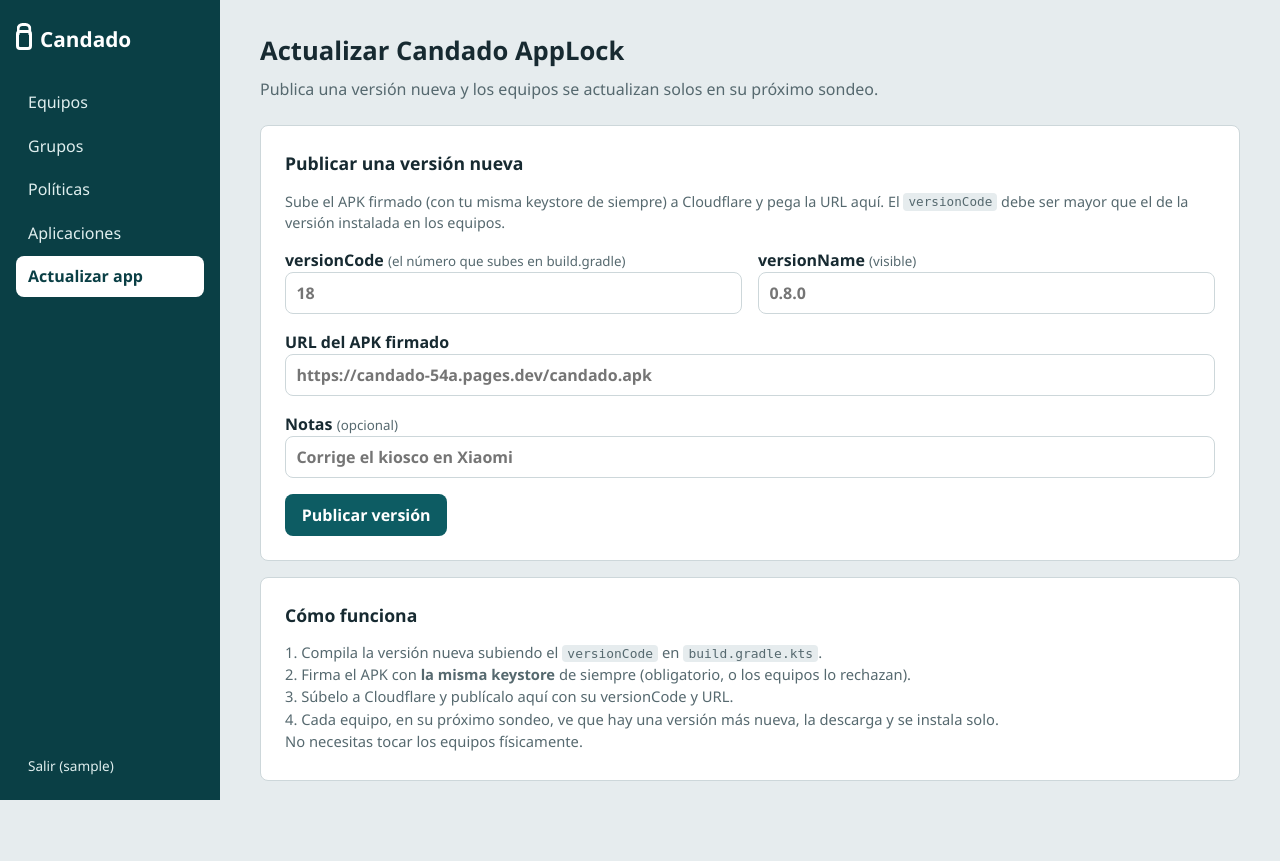
After one commit to LoninGonzalez/candado-panel, a Django app: page /actualizacion/ in a window 1280 px wide. The commit adds this page. Run offline with Django 5.2, Linux system fonts and the light colour scheme; the visitor is signed in with stand-in values (Sample User, id 1); data that the repository does not hold is empty.

Commit message:
Map and More

```diff
--- a/backend/app/admin.py
+++ b/backend/app/admin.py
@@ -1,9 +1,11 @@
 from django.contrib import admin
 
-from .models import Aplicacion, Comando, Dispositivo, Politica
+from .models import Aplicacion, Comando, Dispositivo, Grupo, Politica, VersionApp
 
 admin.site.register(Politica)
+admin.site.register(Grupo)
 admin.site.register(Dispositivo)
 admin.site.register(Comando)
 admin.site.register(Aplicacion)
+admin.site.register(VersionApp)
 admin.site.site_header = "Candado — Administración"
--- a/backend/app/urls.py
+++ b/backend/app/urls.py
@@ -10,12 +10,19 @@ urlpatterns = [
     path("dispositivo/<int:pk>/", views.dispositivo, name="dispositivo"),
     path("dispositivo/<int:pk>/alias/", views.dispositivo_alias, name="dispositivo_alias"),
     path("dispositivo/<int:pk>/politica/", views.dispositivo_politica, name="dispositivo_politica"),
+    path("dispositivo/<int:pk>/grupos/", views.dispositivo_grupos, name="dispositivo_grupos"),
     path("dispositivo/<int:pk>/comando/", views.comando, name="comando"),
+    path("grupos/", views.grupos, name="grupos"),
+    path("grupos/nuevo/", views.grupo_editar, name="grupo_nuevo"),
+    path("grupos/<int:pk>/", views.grupo_editar, name="grupo_editar"),
+    path("grupos/<int:pk>/borrar/", views.grupo_borrar, name="grupo_borrar"),
     path("politicas/", views.politicas, name="politicas"),
     path("politicas/nueva/", views.politica_editar, name="politica_nueva"),
     path("politicas/<int:pk>/", views.politica_editar, name="politica_editar"),
     path("aplicaciones/", views.aplicaciones, name="aplicaciones"),
     path("aplicaciones/<int:pk>/borrar/", views.aplicacion_borrar, name="aplicacion_borrar"),
+    path("actualizacion/", views.actualizacion, name="actualizacion"),
+    path("actualizacion/<int:pk>/alternar/", views.actualizacion_alternar, name="actualizacion_alternar"),
 
     # API para teléfonos (token)
     path("api/checkin/", api_agente.checkin, name="checkin"),
--- a/backend/app/views.py
+++ b/backend/app/views.py
@@ -8,7 +8,7 @@ from django.shortcuts import get_object_or_404, redirect, render
 from django.utils import timezone
 from django.views.decorators.http import require_POST
 
-from .models import Aplicacion, Comando, Dispositivo, Politica
+from .models import Aplicacion, Comando, Dispositivo, Grupo, Politica, VersionApp
 
 PAQUETE_RE = re.compile(r"^[a-zA-Z][\w]*(\.[a-zA-Z][\w]*)+$")
 
@@ -46,7 +46,15 @@ def salir(request):
 
 @login_required
 def inicio(request):
-    disp = list(Dispositivo.objects.select_related("politica"))
+    qs = Dispositivo.objects.select_related("politica").prefetch_related("grupos")
+    # Filtro opcional por grupo
+    grupo_id = request.GET.get("grupo")
+    grupo_sel = None
+    if grupo_id:
+        grupo_sel = Grupo.objects.filter(pk=grupo_id).first()
+        if grupo_sel:
+            qs = qs.filter(grupos=grupo_sel)
+    disp = list(qs)
     en_linea = sum(1 for d in disp if d.en_linea)
     desactualizados = sum(1 for d in disp if not d.al_dia)
     return render(request, "dispositivos.html", {
@@ -56,6 +64,8 @@ def inicio(request):
         "total": len(disp),
         "desactualizados": desactualizados,
         "politicas": Politica.objects.all(),
+        "grupos": Grupo.objects.all(),
+        "grupo_sel": grupo_sel,
     })
 
 
@@ -66,6 +76,9 @@ def dispositivo(request, pk):
         "seccion": "disp",
         "d": d,
         "politicas": Politica.objects.all(),
+        "grupos": Grupo.objects.all(),
+        "grupos_del_equipo": set(d.grupos.values_list("pk", flat=True)),
+        "politica_efectiva": d.politica_efectiva(),
         "apps": Aplicacion.objects.all(),
         "comandos": d.comandos.all()[:20],
     })
@@ -91,6 +104,65 @@ def dispositivo_politica(request, pk):
     d.save(update_fields=["politica", "version_aplicada"])
     messages.success(request, "Política asignada. El equipo la aplicará en el próximo sondeo.")
     return redirect("dispositivo", pk=pk)
+
+
+@login_required
+@require_POST
+def dispositivo_grupos(request, pk):
+    d = get_object_or_404(Dispositivo, pk=pk)
+    ids = request.POST.getlist("grupos")
+    d.grupos.set(Grupo.objects.filter(pk__in=ids))
+    d.version_aplicada = None  # por si cambió la política heredada
+    d.save(update_fields=["version_aplicada"])
+    messages.success(request, "Grupos actualizados.")
+    return redirect("dispositivo", pk=pk)
+
+
+# -------- Grupos --------
+
+@login_required
+def grupos(request):
+    gs = Grupo.objects.select_related("politica").annotate(n=Count("dispositivos"))
+    return render(request, "grupos.html", {"seccion": "grupo", "grupos": gs})
+
+
+@login_required
+def grupo_editar(request, pk=None):
+    g = get_object_or_404(Grupo, pk=pk) if pk else None
+    if request.method == "POST":
+        nombre = request.POST.get("nombre", "").strip()
+        if not nombre:
+            messages.error(request, "El grupo necesita un nombre.")
+            return redirect("grupos")
+        pol = Politica.objects.filter(pk=request.POST.get("politica")).first()
+        try:
+            orden = max(0, int(request.POST.get("orden") or 0))
+        except ValueError:
+            orden = 0
+        if g is None:
+            g = Grupo()
+        g.nombre = nombre
+        g.descripcion = request.POST.get("descripcion", "").strip()
+        g.politica = pol
+        g.orden = orden
+        g.save()
+        # Al cambiar la política del grupo, forzar re-sincronización de sus equipos
+        g.dispositivos.update(version_aplicada=None)
+        messages.success(request, "Grupo guardado.")
+        return redirect("grupos")
+    return render(request, "grupo_editar.html", {
+        "seccion": "grupo", "g": g, "politicas": Politica.objects.all(),
+    })
+
+
+@login_required
+@require_POST
+def grupo_borrar(request, pk):
+    g = get_object_or_404(Grupo, pk=pk)
+    g.dispositivos.update(version_aplicada=None)  # recalcular política al perder el grupo
+    g.delete()
+    messages.success(request, "Grupo eliminado.")
+    return redirect("grupos")
 
 
 @login_required
@@ -218,3 +290,49 @@ def aplicaciones(request):
 def aplicacion_borrar(request, pk):
     get_object_or_404(Aplicacion, pk=pk).delete()
     return redirect("aplicaciones")
+
+
+# -------- Auto-actualización de la app --------
+
+@login_required
+def actualizacion(request):
+    if request.method == "POST":
+        try:
+            vc = int(request.POST.get("version_code") or 0)
+        except ValueError:
+            vc = 0
+        vn = request.POST.get("version_name", "").strip()
+        url = request.POST.get("url", "").strip()
+        if vc <= 0 or not vn or not url:
+            messages.error(request, "Completa versionCode, versionName y la URL del APK.")
+            return redirect("actualizacion")
+        VersionApp.objects.create(
+            version_code=vc, version_name=vn, url=url,
+            notas=request.POST.get("notas", "").strip(),
+            activa=True,
+        )
+        messages.success(request, f"Versión {vn} publicada. Los equipos se actualizarán en su próximo sondeo.")
+        return redirect("actualizacion")
+
+    versiones = VersionApp.objects.all()[:20]
+    equipos = Dispositivo.objects.all()
+    actual = VersionApp.actual()
+    # Cuántos equipos están ya en la versión disponible (comparando versionName)
+    al_dia = sum(1 for e in equipos if actual and e.app_version == actual.version_name)
+    return render(request, "actualizacion.html", {
+        "seccion": "upd",
+        "versiones": versiones,
+        "actual": actual,
+        "total_equipos": equipos.count(),
+        "al_dia": al_dia,
+    })
+
+
+@login_required
+@require_POST
+def actualizacion_alternar(request, pk):
+    v = get_object_or_404(VersionApp, pk=pk)
+    v.activa = not v.activa
+    v.save(update_fields=["activa"])
+    messages.success(request, "Estado de la versión actualizado.")
+    return redirect("actualizacion")
--- /dev/null
+++ b/backend/templates/actualizacion.html
@@ -0,0 +1,62 @@
+{% extends "base.html" %}
+{% block titulo %}Actualizar app{% endblock %}
+{% block contenido %}
+<div class="cab"><div><h1>Actualizar Candado AppLock</h1><div class="resumen">Publica una versión nueva y los equipos se actualizan solos en su próximo sondeo.</div></div></div>
+
+{% if actual %}
+<div class="tarjeta">
+  <h2>Versión que se está repartiendo</h2>
+  <p style="font-size:1.4rem;font-weight:700;margin:.2rem 0">Candado v{{ actual.version_name }} <small style="font-weight:400;color:var(--pizarra)">(code {{ actual.version_code }})</small></p>
+  <p style="color:var(--pizarra);margin:.2rem 0">{{ al_dia }} de {{ total_equipos }} equipo{{ total_equipos|pluralize }} ya en esta versión.</p>
+</div>
+{% endif %}
+
+<div class="tarjeta">
+  <h2>Publicar una versión nueva</h2>
+  <p style="color:var(--pizarra);font-size:.9rem">
+    Sube el APK firmado (con tu misma keystore de siempre) a Cloudflare y pega la URL aquí.
+    El <code>versionCode</code> debe ser mayor que el de la versión instalada en los equipos.
+  </p>
+  <form method="post">
+    {% csrf_token %}
+    <div style="display:grid;grid-template-columns:1fr 1fr;gap:1rem">
+      <label>versionCode <small>(el número que subes en build.gradle)</small><input type="number" name="version_code" min="1" required placeholder="18"></label>
+      <label>versionName <small>(visible)</small><input name="version_name" required placeholder="0.8.0"></label>
+    </div>
+    <label>URL del APK firmado<input type="url" name="url" required placeholder="https://candado-54a.pages.dev/candado.apk"></label>
+    <label>Notas <small>(opcional)</small><input name="notas" placeholder="Corrige el kiosco en Xiaomi"></label>
+    <button class="boton">Publicar versión</button>
+  </form>
+</div>
+
+{% if versiones %}
+<div class="tarjeta">
+  <h2>Historial de versiones</h2>
+  <table class="tabla">
+    <thead><tr><th>Versión</th><th>Code</th><th>Estado</th><th>Publicada</th><th></th></tr></thead>
+    <tbody>
+    {% for v in versiones %}
+      <tr>
+        <td>v{{ v.version_name }}{% if v.notas %}<br><small style="color:var(--pizarra)">{{ v.notas }}</small>{% endif %}</td>
+        <td>{{ v.version_code }}</td>
+        <td>{% if v.activa %}<span class="et ok">activa</span>{% else %}<span class="et gris">inactiva</span>{% endif %}</td>
+        <td>{{ v.actualizada|timesince }} atrás</td>
+        <td><form method="post" action="{% url 'actualizacion_alternar' v.pk %}">{% csrf_token %}<button class="boton sec mini">{% if v.activa %}Desactivar{% else %}Activar{% endif %}</button></form></td>
+      </tr>
+    {% endfor %}
+    </tbody>
+  </table>
+</div>
+{% endif %}
+
+<div class="tarjeta">
+  <h2>Cómo funciona</h2>
+  <p style="color:var(--pizarra);font-size:.92rem;margin:.3rem 0">
+    1. Compila la versión nueva subiendo el <code>versionCode</code> en <code>build.gradle.kts</code>.<br>
+    2. Firma el APK con <strong>la misma keystore</strong> de siempre (obligatorio, o los equipos lo rechazan).<br>
+    3. Súbelo a Cloudflare y publícalo aquí con su versionCode y URL.<br>
+    4. Cada equipo, en su próximo sondeo, ve que hay una versión más nueva, la descarga y se instala solo.<br>
+    No necesitas tocar los equipos físicamente.
+  </p>
+</div>
+{% endblock %}
--- a/backend/templates/base.html
+++ b/backend/templates/base.html
@@ -71,8 +71,10 @@ label small{font-weight:400;color:var(--pizarra)}
   <aside class="lateral">
     <div class="marca"><span class="marca-i"></span>Candado</div>
     <a href="{% url 'inicio' %}" class="{% if seccion == 'disp' %}on{% endif %}">Equipos</a>
+    <a href="{% url 'grupos' %}" class="{% if seccion == 'grupo' %}on{% endif %}">Grupos</a>
     <a href="{% url 'politicas' %}" class="{% if seccion == 'pol' %}on{% endif %}">Políticas</a>
     <a href="{% url 'aplicaciones' %}" class="{% if seccion == 'app' %}on{% endif %}">Aplicaciones</a>
+    <a href="{% url 'actualizacion' %}" class="{% if seccion == 'upd' %}on{% endif %}">Actualizar app</a>
     <div class="pie"><a href="{% url 'salir' %}">Salir ({{ user.username }})</a></div>
   </aside>
   <main class="contenido">
```
Also changed, not shown: backend/app/api_agente.py (+19 -4 lines), backend/app/management/commands/reparar_migraciones.py (+9 -1 lines), backend/app/models.py (+62 -2 lines), backend/templates/dispositivo.html (+62 -8 lines), backend/templates/dispositivos.html (+10 -1 lines), backend/templates/grupo_editar.html (added, +25 -0 lines), backend/templates/grupos.html (added, +30 -0 lines), backend/app/migrations/0001_initial.py.
